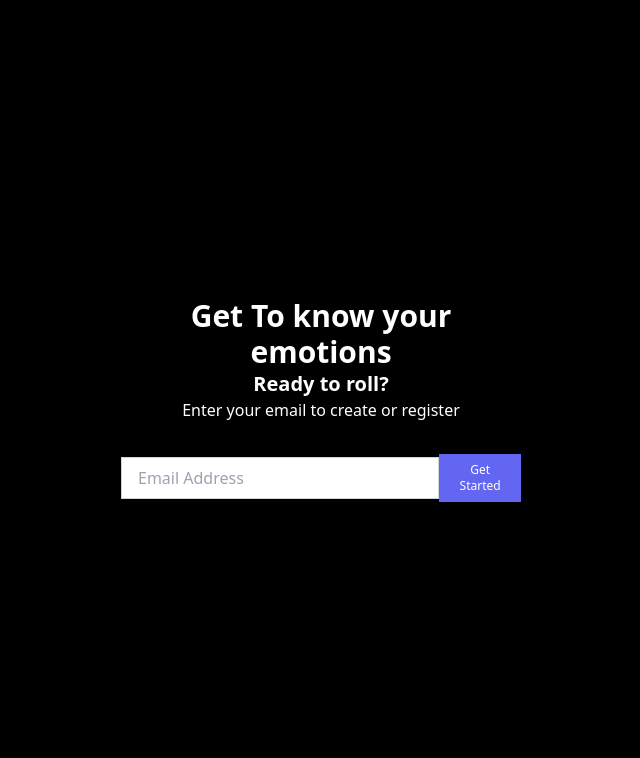
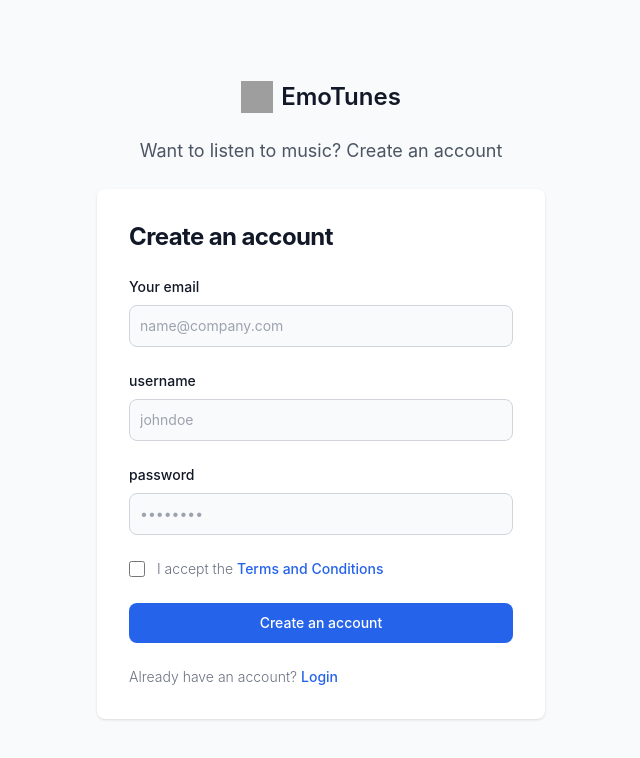
Before and after one commit to Tanya25-05/Emotunes, a React (Vite) app: page /register in a window 1280 px wide. Shown: the top 758 px of the page, without its empty margins (319-959 px from the left). Built offline with nearby package versions, Linux system fonts and the light colour scheme; grey boxes are pictures that could not be loaded.

Commit message:
added api

```diff
--- /dev/null
+++ b/src/constants/config.js
@@ -0,0 +1,6 @@
+const API_URL = "http://localhost:8000";
+const API_URL_REGISTER = `${API_URL}/register`;
+const API_URL_LOGIN = `${API_URL}/login`;
+const API_URL_LOGOUT = `${API_URL}/logout`;
+
+export { API_URL, API_URL_REGISTER, API_URL_LOGIN, API_URL_LOGOUT };
--- a/src/files/login/Login.jsx
+++ b/src/files/login/Login.jsx
@@ -1,115 +1,142 @@
-import React from 'react';
-import {Link,useHistory} from 'react-dom'
-import useState from 'react'
-import axios from 'axios';
+import React from "react";
+import axios from "axios";
+import { Link, useNavigate } from "react-router-dom";
+
 export default function Login() {
-    const [inputs,setInputs] = useState({
-      username:"",
-      password:"",
-      // email:""
+  const navigate = useNavigate();
+  const [inputs, setInputs] = React.useState({
+    password: "",
+    email: "",
   });
 
-    const handleChange = (e) =>{
+  const handleChange = (e) => {
     setInputs((previousState) => ({
       ...previousState,
       [e.target.name]: e.target.value,
     }));
   };
 
-    const sendRequest = async () => {
-      // add your api endpoint for login
-      console.log(inputs)
-      try
-       { const response = await axios
-       .post(`https://localhost/api/users/login`,{
-        username:inputs.username,
-        password:inputs.password,
-       })}
+  const handleSubmit = (e) => {
+    e.preventDefault();
+    navigate("/home");
 
-       catch(error) {
-        console.error(error);
-       }
+    // axios
+    //   .post(API_URL_REGISTER, inputs)
+    //   .then((response) => {
+    //     console.log(response.data);
+    //   })
+    //   .catch((error) => {
+    //     console.error(error);
+    //   });
+  };
 
-    };
-    const [password,setPassword] = useState('');
-    const history= useHistory();
-
-    const handleSubmit = async (e) => {
-      e.preventDefault();
-      console.log(inputs);
-      sendRequest()
-    // api calling
-    // try {
-    //   const response = await fetch('/api/signin', {
-    //     method: 'POST',
-    //     headers: {
-    //       'Content-Type': 'application/json',
-    //     },
-    //     body: JSON.stringify({ username, password }),
-    //   });
-
-    //   if(response.ok){
-    //     history.push('/home')
-    //   }
-    //   else
-    //   {
-    //     console.log('Login failed invalid username or password');
-    //   }
-    // }
-    // catch(error) {
-    //   console.error('Error :',error)
-    // }
-  };
   return (
-
-    <div className="bg-black h-screen w-screen">
-    <div className="flex justify-center items-center h-screen ">
-      <div className="max-w-md w-full px-6 py-8">
-        <div className="text-center mb-8">
-          <h1 className="text-4xl font-bold text-white">Emotunes</h1>
-        </div>
-        <div className="bg-gray-800 rounded-lg shadow-lg p-8">
-          <h2 className="text-2xl mb-4 font-semibold text-white text-center">Sign In</h2>
-          <form className="space-y-4" onSubmit={handleSubmit}>
+    <section class="bg-gray-50 dark:bg-gray-900">
+      <div class="flex flex-col items-center justify-center px-6 py-8 mx-auto md:h-screen lg:py-0">
+        <a
+          href="#"
+          class="flex items-center mb-6 text-2xl font-semibold text-gray-900 dark:text-white"
+        >
+          <img
+            class="w-8 h-8 mr-2"
+            src="https://flowbite.s3.amazonaws.com/blocks/marketing-ui/logo.svg"
+            alt="logo"
+          />
+          EmoTunes
+        </a>
+        <div class="w-full bg-white rounded-lg shadow dark:border md:mt-0 sm:max-w-md xl:p-0 dark:bg-gray-800 dark:border-gray-700">
+          <div class="p-6 space-y-4 md:space-y-6 sm:p-8">
+            <h1 class="text-xl font-bold leading-tight tracking-tight text-gray-900 md:text-2xl dark:text-white">
+              Sign in to your account
+            </h1>
+            <form
+              class="space-y-4 md:space-y-6"
+              action="POST"
+              onSubmit={handleSubmit}
+            >
               <div>
+                <label
+                  for="email"
+                  class="block mb-2 text-sm font-medium text-gray-900 dark:text-white"
+                >
+                  Your email
+                </label>
                 <input
                   type="email"
-                placeholder="Email Address or Phone number"
-                className="shadow appearance-none border rounded w-full py-2 px-3 text-gray-700 leading-tight focus:outline-none focus:shadow-outline bg-gray-800 text-white"
-                id="username"
-                name="username"
-                value={input.username}
-                onChange={(e) => setUsername(e.target.value)}
+                  name="email"
+                  id="email"
+                  class="bg-gray-50 border border-gray-300 text-gray-900 sm:text-sm rounded-lg focus:ring-primary-600 focus:border-primary-600 block w-full p-2.5 dark:bg-gray-700 dark:border-gray-600 dark:placeholder-gray-400 dark:text-white dark:focus:ring-blue-500 dark:focus:border-blue-500"
+                  placeholder="name@company.com"
+                  required=""
+                  autoComplete="off"
+                  onChange={handleChange}
+                  value={inputs.email}
                 />
               </div>
               <div>
+                <label
+                  for="password"
+                  class="block mb-2 text-sm font-medium text-gray-900 dark:text-white"
+                >
+                  Password
+                </label>
                 <input
                   type="password"
-                placeholder="Enter your password"
-                className="shadow appearance-none border rounded w-full py-2 px-3 text-gray-700 leading-tight focus:outline-none focus:shadow-outline bg-gray-800 text-white"
+                  name="password"
                   id="password"
-                value={password}
-                onChange={(e) => setPassword(e.target.value)}
+                  placeholder="••••••••"
+                  class="bg-gray-50 border border-gray-300 text-gray-900 sm:text-sm rounded-lg focus:ring-primary-600 focus:border-primary-600 block w-full p-2.5 dark:bg-gray-700 dark:border-gray-600 dark:placeholder-gray-400 dark:text-white dark:focus:ring-blue-500 dark:focus:border-blue-500"
+                  required=""
+                  onChange={handleChange}
+                  value={inputs.password}
                 />
+              </div>
+              <div class="flex items-center justify-between">
+                <div class="flex items-start">
+                  <div class="flex items-center h-5">
+                    <input
+                      id="remember"
+                      aria-describedby="remember"
+                      type="checkbox"
+                      class="w-4 h-4 border border-gray-300 rounded bg-gray-50 focus:ring-3 focus:ring-primary-300 dark:bg-gray-700 dark:border-gray-600 dark:focus:ring-primary-600 dark:ring-offset-gray-800"
+                      required=""
+                    />
+                  </div>
+                  <div class="ml-3 text-sm">
+                    <label
+                      for="remember"
+                      class="text-gray-500 dark:text-gray-300"
+                    >
+                      Remember me
+                    </label>
+                  </div>
+                </div>
+                <a
+                  href="#"
+                  class="text-sm font-medium text-primary-600 hover:underline dark:text-primary-500"
+                >
+                  Forgot password?
+                </a>
               </div>
               <button
                 type="submit"
-              className="w-full bg-blue-500 text-white py-3 px-4 rounded-md hover:bg-blue-600 focus:outline-none focus:bg-blue-600"
+                class="w-full text-white bg-primary-600 hover:bg-primary-700 focus:ring-4 focus:outline-none focus:ring-primary-300 font-medium rounded-lg text-sm px-5 py-2.5 text-center dark:bg-primary-600 dark:hover:bg-primary-700 dark:focus:ring-primary-800"
               >
-              Sign In
+                Sign in
               </button>
+              <p class="text-sm font-light text-gray-500 dark:text-gray-400">
+                Don’t have an account yet?{" "}
+                <Link
+                  to="/register"
+                  class="font-medium text-primary-600 hover:underline dark:text-primary-500"
+                >
+                  Sign up
+                </Link>
+              </p>
             </form>
-          <div className="mt-4 text-center">
-            <span className="text-gray-400">New to EmoTunes? </span>
-            <b className="text-blue-600 cursor-pointer">
-            <Link to="/register" >Sign up Now!</Link></b>
-          </div>
-          <div className="mt-2 text-sm text-gray-400 text-center">
-            This page is protected by blah blah
           </div>
         </div>
       </div>
-    </div>
-    </div>
+    </section>
   );
 }
--- a/src/files/register/Register.jsx
+++ b/src/files/register/Register.jsx
@@ -1,58 +1,167 @@
-import React, { useState, useRef } from 'react';
-import { Link } from "react-router-dom"
+import React, { useState, useRef } from "react";
+import { Link, useNavigate } from "react-router-dom";
+import axios from "axios";
+import { API_URL_LOGIN, API_URL_REGISTER } from "../../constants/config";
 
 export default function Register() {
-  const [email, setEmail] = useState("");
-  const [password, setPassword] = useState();
+  const navigate = useNavigate();
+  const [inputs, setInputs] = useState({
+    email: "",
+    username: "",
+    password: "",
+  });
 
-  const emailRef = useRef();
-  const passwordRef = useRef();
+  const handleChange = (e) => {
+    const { name, value, type, checked } = e.target;
+    const inputValue = type === "checkbox" ? checked : value;
 
-  const handleStart = () => {
-    setEmail(emailRef.current.value);
-  }
+    setInputs((prevState) => ({
+      ...prevState,
+      [name]: inputValue,
+    }));
+  };
 
-  const handleFinish = () => {
-    setPassword(passwordRef.current.value);
-  }
+  const handleSubmit = (e) => {
+    e.preventDefault();
+    navigate("/home");
 
+    // axios
+    //   .post(API_URL_LOGIN, inputs)
+    //   .then((response) => {
+    //     console.log(response.data);
+    //   })
+    //   .catch((error) => {
+    //     console.error(error);
+    //   });
+  };
   return (
-    <div className="bg-black min-h-screen flex justify-center items-center">
-      <div className="max-w-md w-full px-6 py-8 rounded-lg shadow-lg">
-        <div className="text-center mb-8">
-          <h1 className="text-3xl font-bold text-white">Get To know your emotions</h1>
-          <h2 className="text-xl font-semibold text-white">Ready to roll?</h2>
-          <p className="text-white">Enter your email to create or register</p>
-        </div>
-        {!email ? (
-          <div className="flex flex-row items-center">
+    <section class="bg-gray-50 dark:bg-gray-900">
+      <div class="flex flex-col items-center justify-center px-6 py-8 mx-auto md:h-screen lg:py-0">
+        <a
+          href="#"
+          class="flex items-center mb-6 text-2xl font-semibold text-gray-900 dark:text-white"
+        >
+          <img
+            class="w-8 h-8 mr-2"
+            src="https://flowbite.s3.amazonaws.com/blocks/marketing-ui/logo.svg"
+            alt="logo"
+          />
+          EmoTunes
+        </a>
+        <p class="mb-6 text-lg text-center text-gray-600 dark:text-gray-300">
+          Want to listen to music? Create an account
+        </p>
+        <div class="w-full bg-white rounded-lg shadow dark:border md:mt-0 sm:max-w-md xl:p-0 dark:bg-gray-800 dark:border-gray-700">
+          <div class="p-6 space-y-4 md:space-y-6 sm:p-8">
+            <h1 class="text-xl font-bold leading-tight tracking-tight text-gray-900 md:text-2xl dark:text-white">
+              Create an account
+            </h1>
+            <form
+              class="space-y-4 md:space-y-6"
+              action="#"
+              onSubmit={handleSubmit}
+            >
+              <div>
+                <label
+                  for="email"
+                  class="block mb-2 text-sm font-medium text-gray-900 dark:text-white"
+                >
+                  Your email
+                </label>
                 <input
                   type="email"
-              placeholder="Email Address"
-              ref={emailRef}
-              className="w-full px-4 py-2 border border-gray-300  focus:outline-none focus:border-blue-500"
+                  name="email"
+                  id="email"
+                  class="bg-gray-50 border border-gray-300 text-gray-900 sm:text-sm rounded-lg focus:ring-primary-600 focus:border-primary-600 block w-full p-2.5 dark:bg-gray-700 dark:border-gray-600 dark:placeholder-gray-400 dark:text-white dark:focus:ring-blue-500 dark:focus:border-blue-500"
+                  placeholder="name@company.com"
+                  required=""
+                  autoComplete="off"
+                  onChange={handleChange}
+                  value={inputs.email}
                 />
-            <button
-              className="bg-indigo-500 inline-block text-xs text-white py-2 px-4 hover:blue-900 focus:outline-none"
-              onClick={handleStart}
+              </div>
+              <div>
+                <label
+                  for="username"
+                  class="block mb-2 text-sm font-medium text-gray-900 dark:text-white"
                 >
-              Get Started
-            </button>
+                  username
+                </label>
+                <input
+                  type="username"
+                  name="username"
+                  id="username"
+                  placeholder="johndoe"
+                  class="bg-gray-50 border border-gray-300 text-gray-900 sm:text-sm rounded-lg focus:ring-primary-600 focus:border-primary-600 block w-full p-2.5 dark:bg-gray-700 dark:border-gray-600 dark:placeholder-gray-400 dark:text-white dark:focus:ring-blue-500 dark:focus:border-blue-500"
+                  required=""
+                  autoComplete="off"
+                  onChange={handleChange}
+                  value={inputs.username}
+                />
               </div>
-        ) : (
-          <form className="flex items-center">
+              <div>
+                <label
+                  for="password"
+                  class="block mb-2 text-sm font-medium text-gray-900 dark:text-white"
+                >
+                  password
+                </label>
                 <input
                   type="password"
-              placeholder="Enter Password"
-              ref={passwordRef}
-              className="w-full px-4 py-2 border border-gray-300  focus:outline-none focus:border-indigo-500 "
+                  name="password"
+                  id="password"
+                  placeholder="••••••••"
+                  class="bg-gray-50 border border-gray-300 text-gray-900 sm:text-sm rounded-lg focus:ring-primary-600 focus:border-primary-600 block w-full p-2.5 dark:bg-gray-700 dark:border-gray-600 dark:placeholder-gray-400 dark:text-white dark:focus:ring-blue-500 dark:focus:border-blue-500"
+                  required=""
+                  autoComplete="off"
+                  onChange={handleChange}
+                  value={inputs.password}
                 />
-            <Link to="/home" className="bg-indigo-500 inline-block text-white py-2 px-4  hover:bg-indigo-600 focus:outline-none">
-              Start
-            </Link>
-          </form>
-        )}
+              </div>
+              <div class="flex items-start">
+                <div class="flex items-center h-5">
+                  <input
+                    id="terms"
+                    aria-describedby="terms"
+                    type="checkbox"
+                    class="w-4 h-4 border border-gray-300 rounded bg-gray-50 focus:ring-3 focus:ring-primary-300 dark:bg-gray-700 dark:border-gray-600 dark:focus:ring-primary-600 dark:ring-offset-gray-800"
+                    required=""
+                  />
+                </div>
+                <div class="ml-3 text-sm">
+                  <label
+                    for="terms"
+                    class="font-light text-gray-500 dark:text-gray-300"
+                  >
+                    I accept the{" "}
+                    <a
+                      class="font-medium text-primary-600 hover:underline dark:text-primary-500"
+                      href="#"
+                    >
+                      Terms and Conditions
+                    </a>
+                  </label>
                 </div>
               </div>
+              <button
+                type="submit"
+                class="w-full text-white bg-primary-600 hover:bg-primary-700 focus:ring-4 focus:outline-none focus:ring-primary-300 font-medium rounded-lg text-sm px-5 py-2.5 text-center dark:bg-primary-600 dark:hover:bg-primary-700 dark:focus:ring-primary-800"
+              >
+                Create an account
+              </button>
+              <p class="text-sm font-light text-gray-500 dark:text-gray-400">
+                Already have an account?{" "}
+                <Link
+                  to="/login"
+                  class="font-medium text-primary-600 hover:underline dark:text-primary-500"
+                >
+                  Login
+                </Link>
+              </p>
+            </form>
+          </div>
+        </div>
+      </div>
+    </section>
   );
 }
--- a/tailwind.config.js
+++ b/tailwind.config.js
@@ -1,8 +1,61 @@
 /** @type {import('tailwindcss').Config} */
 export default {
-  content: ["./src/**/*.{html,js,jsx}"],
+  content: ["./index.html", "./src/**/*.{js,ts,jsx,tsx}"],
   theme: {
-    extend: {},
+    extend: {
+      colors: {
+        primary: {
+          50: "#eff6ff",
+          100: "#dbeafe",
+          200: "#bfdbfe",
+          300: "#93c5fd",
+          400: "#60a5fa",
+          500: "#3b82f6",
+          600: "#2563eb",
+          700: "#1d4ed8",
+          800: "#1e40af",
+          900: "#1e3a8a",
+          950: "#172554",
+        },
+      },
+    },
+    fontFamily: {
+      body: [
+        "Inter",
+        "ui-sans-serif",
+        "system-ui",
+        "-apple-system",
+        "system-ui",
+        "Segoe UI",
+        "Roboto",
+        "Helvetica Neue",
+        "Arial",
+        "Noto Sans",
+        "sans-serif",
+        "Apple Color Emoji",
+        "Segoe UI Emoji",
+        "Segoe UI Symbol",
+        "Noto Color Emoji",
+      ],
+      sans: [
+        "Inter",
+        "ui-sans-serif",
+        "system-ui",
+        "-apple-system",
+        "system-ui",
+        "Segoe UI",
+        "Roboto",
+        "Helvetica Neue",
+        "Arial",
+        "Noto Sans",
+        "sans-serif",
+        "Apple Color Emoji",
+        "Segoe UI Emoji",
+        "Segoe UI Symbol",
+        "Noto Color Emoji",
+      ],
+    },
   },
+
   plugins: [],
-}
+};
```
Lines whose indentation alone changed are shown as unchanged.
